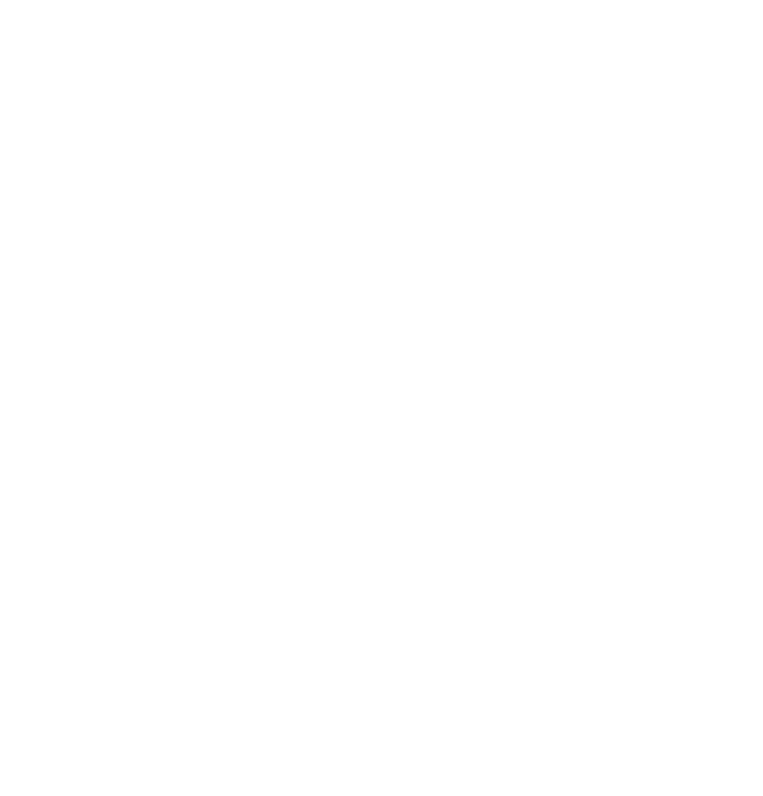
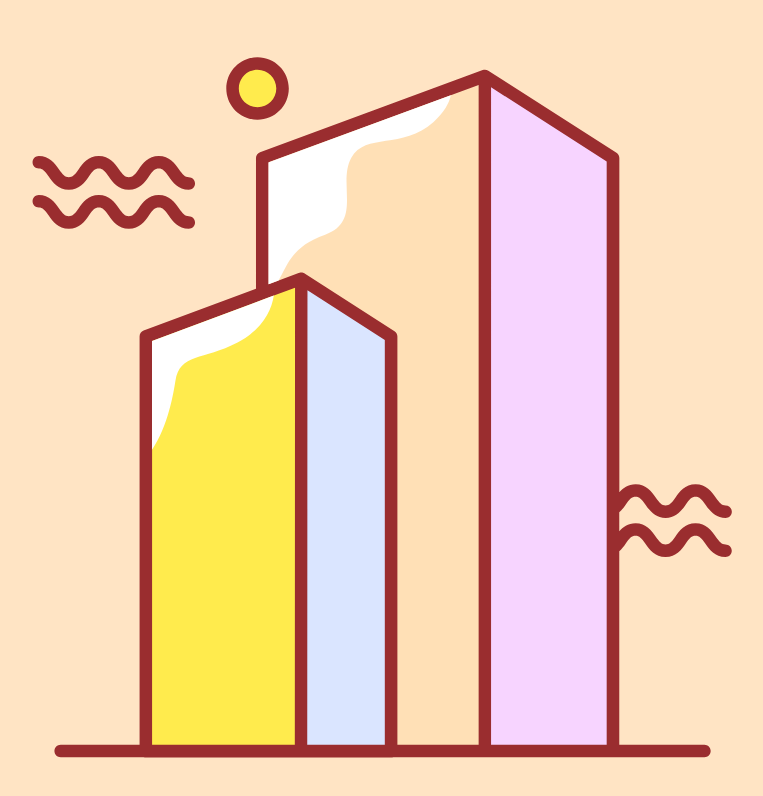
Before and after one commit to serjivanov/road-to-javascript, a plain HTML site: page index.html in a window 1280 px wide. Shown: the whole page, without its empty margins (258-1021 px from the left). Drawn offline with Linux system fonts and the light colour scheme.

Commit message:
Работа с Git и Github

```diff
--- a/index.html
+++ b/index.html
@@ -6,7 +6,7 @@
     <title>Document</title>
     <script src = "./app.js"></script>
 </head>
-<body>
-
+<body style="background-color:bisque; text-align: center;">
+    <img src="./hotel-svgrepo-com.svg" alt="">
 </body>
 </html>
```
Also changed, not shown: hotel-svgrepo-com.svg (added).
